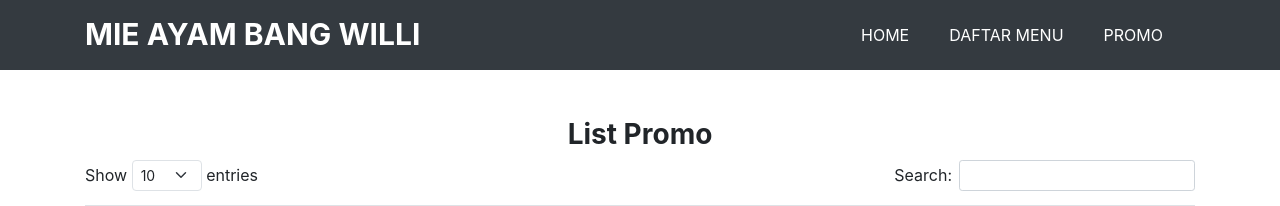
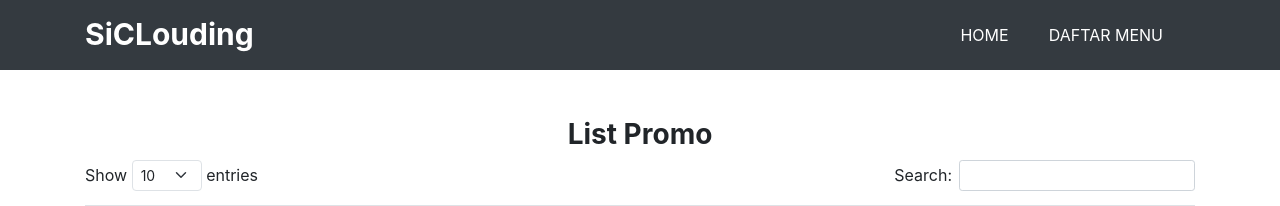
Before and after one commit to 211110404-kennyrimba/project_capstone1, a Flask app: page /promo in a window 1280 px wide. Shown: the part 351-557 px from the top of the page. Run offline with Flask 2, Linux system fonts and the light colour scheme; data that the repository does not hold is empty; some libraries are stand-ins or nearby versions.

Commit message:
Update promo_landing.html

```diff
--- a/templates/promo_landing.html
+++ b/templates/promo_landing.html
@@ -13,7 +13,7 @@
   <link rel="stylesheet" type="text/css" href="https://cdnjs.cloudflare.com/ajax/libs/twitter-bootstrap/4.1.3/css/bootstrap.css">
   <link rel="stylesheet" type="text/css" href="https://cdn.datatables.net/1.10.21/css/dataTables.bootstrap4.min.css">
 
-  <title>MIE AYAM BANG WILLI</title>
+  <title>MIE AYAM 2 KM</title>
   <link rel="icon" type="image/x-icon" href="../static/img/favicon.ico">
 </head>
 <body>
@@ -27,7 +27,7 @@
   <!-- Navbar -->
   <nav class="navbar navbar-expand-lg  bg-dark">
     <div class="container">
-      <a class="navbar-brand text-white" href="index.html"><strong>MIE AYAM BANG WILLI</strong></a>
+      <a class="navbar-brand text-white" href="index.html"><strong>SiCLouding</strong></a>
       <button class="navbar-toggler" type="button" data-toggle="collapse" data-target="#navbarNav" aria-controls="navbarNav" aria-expanded="false" aria-label="Toggle navigation">
         <span class="navbar-toggler-icon"></span>
       </button>
@@ -41,7 +41,7 @@
             <a class="nav-link mr-4" href="{{url_for('daftar_menu')}}">DAFTAR MENU</a>
           </li>
           <li class="nav-item">
-            <a class="nav-link mr-4" href="{{url_for('promo')}}">PROMO</a>
+<!--             <a class="nav-link mr-4" href="{{url_for('promo')}}">PROMO</a> -->
           </li>
           <li class="nav-item">
             <a class="nav-link mr-4" href="/antrian/{{id_session}}" {{hidden_jika_admin}}>RIWAYAT</a>
@@ -95,7 +95,7 @@
   <div class="row footer-body">
     <div class="col-md-6">
       <div class="copyright">
-        <strong>Copyright</strong> <i class="far fa-copyright"></i>2022 -  MIE AYAM BANG WILLI</p>
+        <strong>Copyright</strong> <i class="far fa-copyright"></i>2023 -  SiCLouding</p>
       </div>
     </div>
 
```
